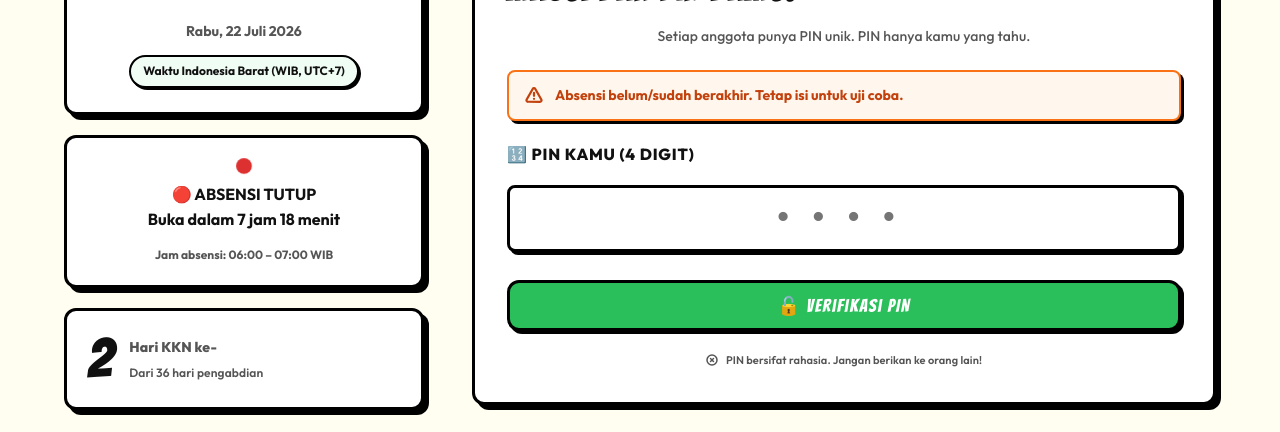
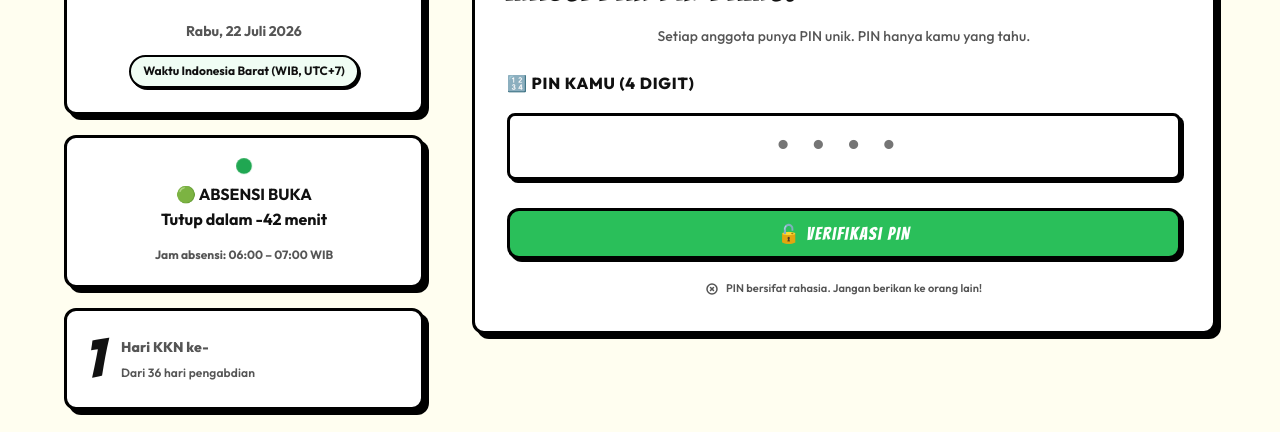
Before and after one commit to raflhyramadhan18/web-kkn216-babakansari, a React (Vite) app in the folder kkn-216/: page /absensi in a window 1280 px wide. Shown: the part 602-1034 px from the top of the page. Built offline with nearby package versions, Linux system fonts and the light colour scheme; no server answers.

Commit message:
chore: temporarily disable absensi time constraints for testing

```diff
--- a/kkn-216/api/absensi.ts
+++ b/kkn-216/api/absensi.ts
@@ -50,11 +50,14 @@ export default async function handler(req: VercelRequest, res: VercelResponse) {
   const wib = getWIB();
 
   // Period check
+  /*
   if (!isKKNPeriod(wib)) {
     return res.status(400).json({ success: false, message: 'Di luar periode KKN (21 Jul – 25 Agt 2026)' });
   }
+  */
 
   // Time window check
+  /*
   if (!isWindowOpen(wib)) {
     return res.status(400).json({
       success: false,
--- a/kkn-216/src/pages/Absensi/Absensi.tsx
+++ b/kkn-216/src/pages/Absensi/Absensi.tsx
@@ -146,6 +146,7 @@ const Absensi: React.FC = () => {
   const [status, setStatus]     = useState<Status>('idle');
   const [errMsg, setErrMsg]     = useState('');
   const [leaderboard, setLeaderboard] = useState<{nama: string; score: number}[]>([]);
+  const [isWithinTime, setIsWithinTime] = useState(false);
 
   /* fetch leaderboard on mount */
   useEffect(() => {
@@ -169,9 +170,10 @@ const Absensi: React.FC = () => {
     return !!localStorage.getItem(key);
   }, [nim, wib]);
 
-  const open  = isWindowOpen(wib);
-  const inKKN = isKKNPeriod(wib);
-  const kkDay = inKKN ? getKKNDay(wib) : 0;
+  // OVERRIDE FOR TESTING: ALWAYS ALLOW
+  const open  = true; // isWindowOpen(wib);
+  const inKKN = true; // isKKNPeriod(wib);
+  const kkDay = 1;    // inKKN ? getKKNDay(wib) : 0;
 
   /* ── Step 1: verify PIN ── */
   const handlePinSubmit = (e: React.FormEvent) => {
```
